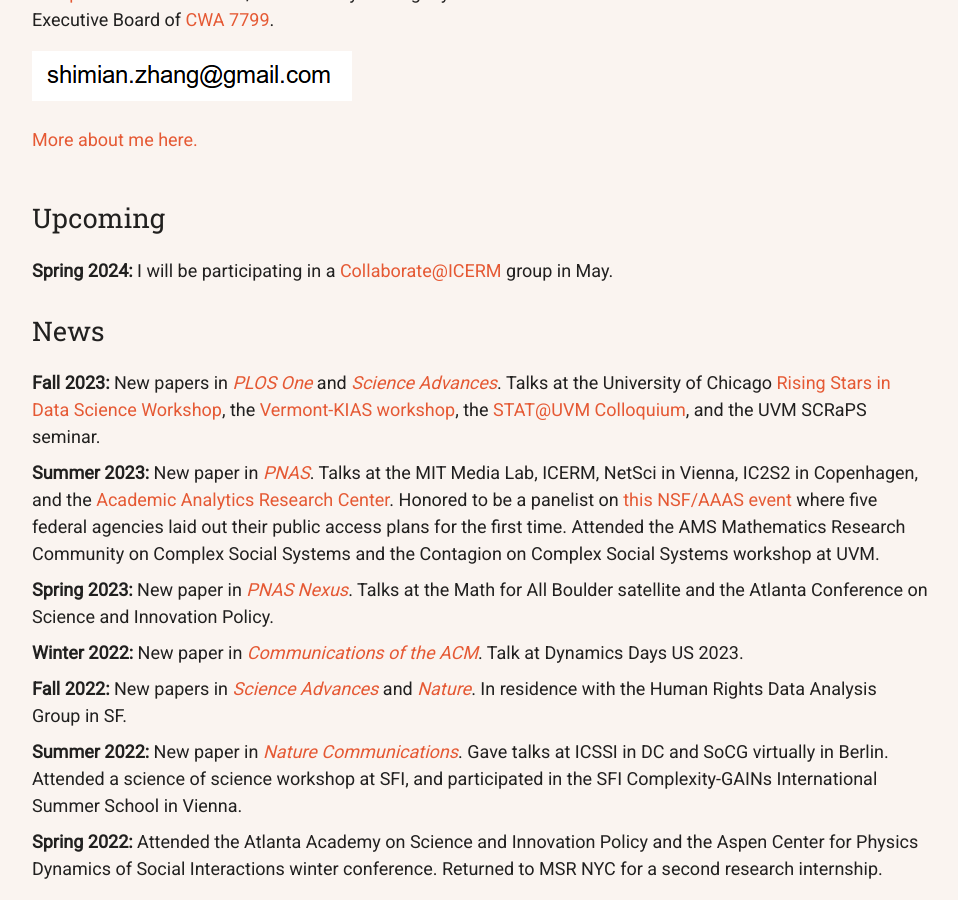
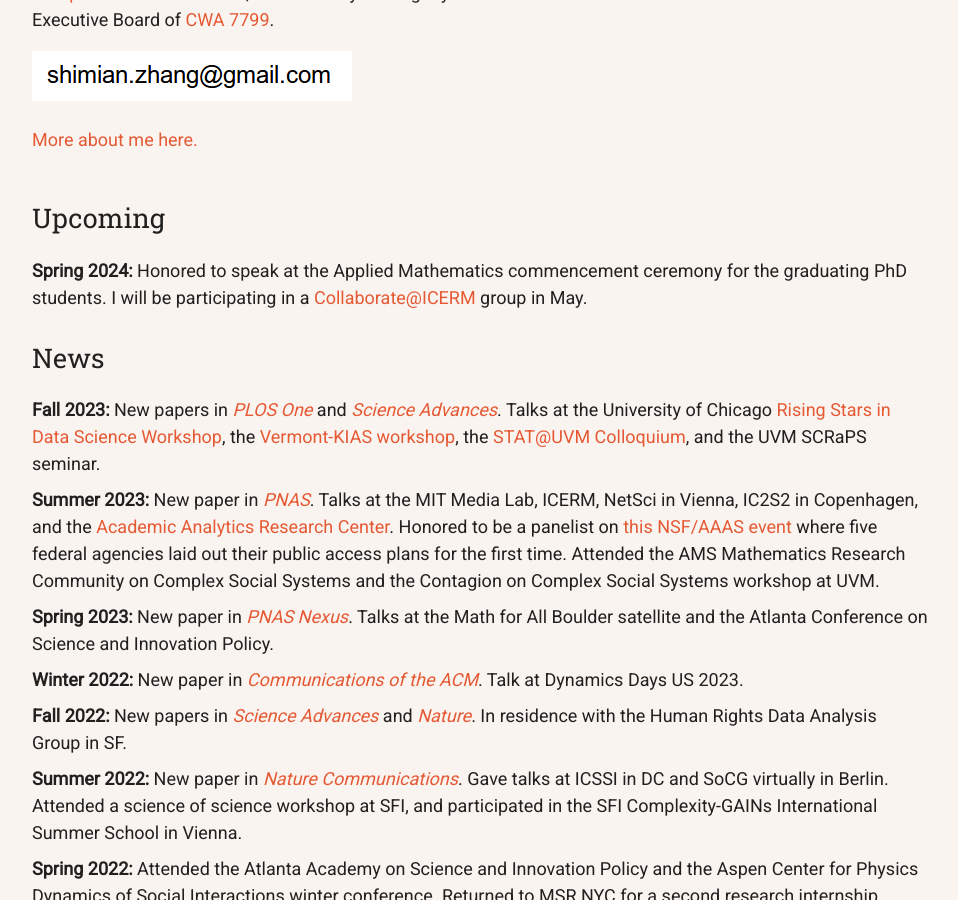
Before and after one commit to samzhang111/samzhang111.github.io, a Jekyll site: the page built from main.html, in a window 1280 px wide and 900 px high, scrolled down 613 px. Shown: the whole window, without its empty margins (160-1118 px from the left). Built offline with Jekyll 4.4.1, drawn with Linux system fonts in a browser that asks for light colours; nearby versions of some CDN libraries.

Commit message:
commencement

```diff
--- a/main.html
+++ b/main.html
@@ -56,7 +56,7 @@ layout: default
 <div id='recent' class="vertical-section">
           <div class="sectitle">Upcoming</div>
           <ul>
-              <li><b>Spring 2024:</b> I will be participating in a <a href="https://icerm.brown.edu/collaborate/" target="_blank">Collaborate@ICERM</a> group in May. </li>
+              <li><b>Spring 2024:</b> Honored to speak at the Applied Mathematics commencement ceremony for the graduating PhD students. I will be participating in a <a href="https://icerm.brown.edu/collaborate/" target="_blank">Collaborate@ICERM</a> group in May. </li>
           </ul>
           <div class="sectitle">News</div>
           <ul>
```
